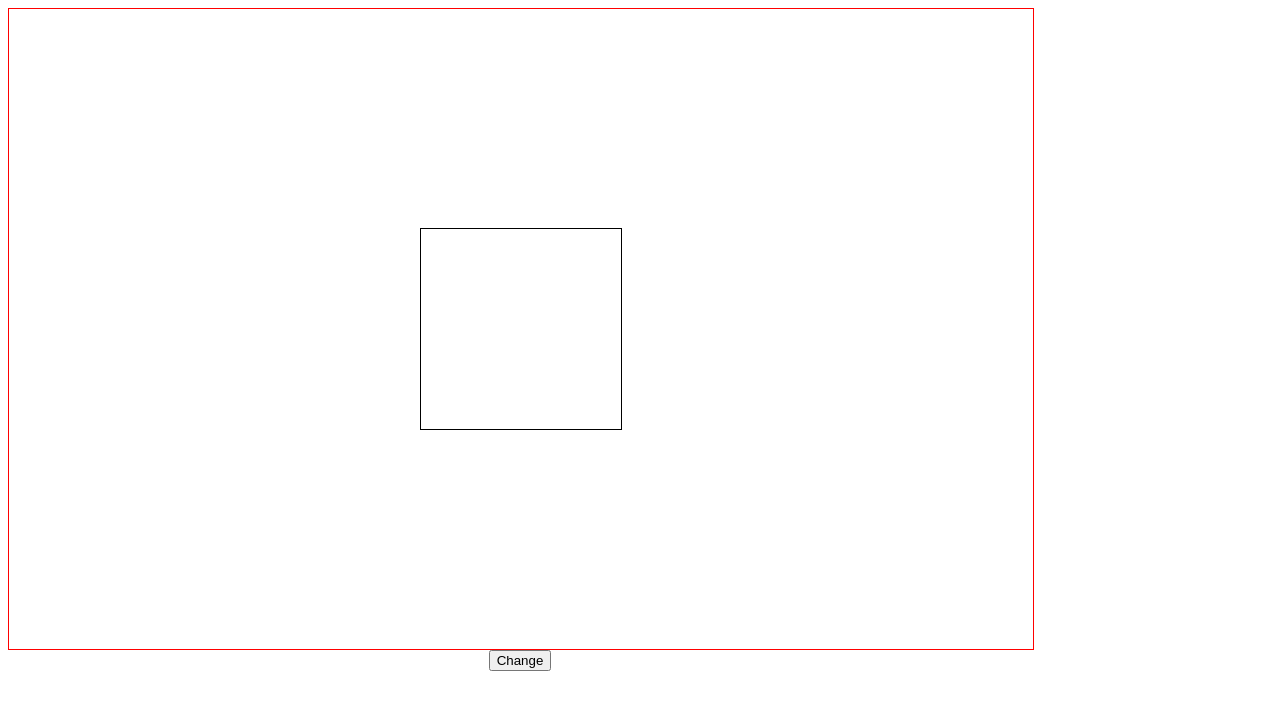
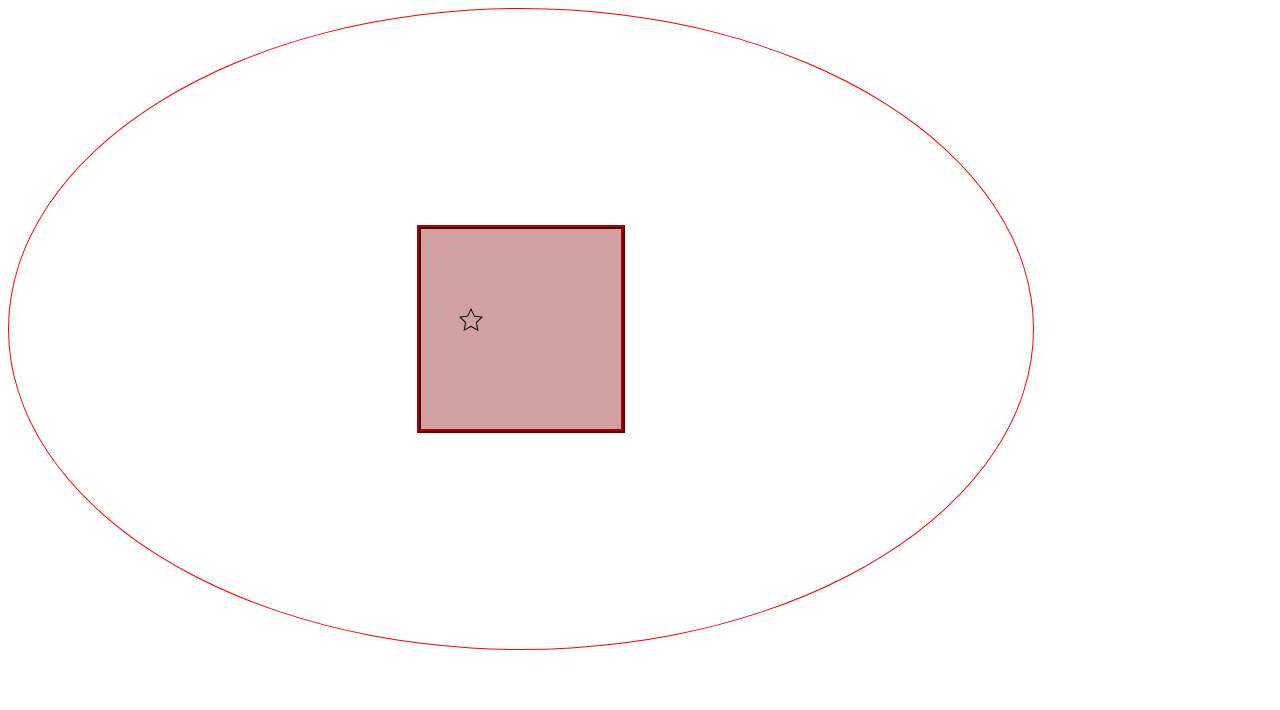
Before and after one commit to jessejputnam/animation-check, a plain HTML site: page index.html in a window 1280 px wide. Drawn offline with Linux system fonts and the light colour scheme.

Commit message:
Add multiple stars

```diff
--- a/index.html
+++ b/index.html
@@ -14,13 +14,25 @@
   <body>
     <div class="container">
       <div class="anim__container">
-        <img src="iconmonstr-star-thin.svg" alt="Star" class="star__img" />
+        <img
+          src="iconmonstr-star-thin.svg"
+          alt="Star"
+          class="star__img"
+          id="star1"
+        />
+        <img
+          src="iconmonstr-star-thin.svg"
+          alt="Star"
+          class="star__img"
+          id="star2"
+        />
+        <img
+          src="iconmonstr-star-thin.svg"
+          alt="Star"
+          class="star__img"
+          id="star3"
+        />
       </div>
     </div>
-    <footer>
-      <div class="btn__container">
-        <button class="btn">Change</button>
-      </div>
-    </footer>
   </body>
 </html>
--- a/script.js
+++ b/script.js
@@ -1,37 +1,57 @@
 "use strict";
 
-const starImg = document.querySelector(".star__img");
-const button = document.querySelector(".btn");
+const starImg1 = document.querySelector("#star1");
+const starImg2 = document.querySelector("#star2");
+const starImg3 = document.querySelector("#star3");
 
 let starTop, starLeft;
 
-starImg.style.top = "-10%";
-starImg.style.left = "-10%";
+starImg1.style.top = "-20%";
+starImg1.style.left = "-10%";
+starImg2.style.top = "-20%";
+starImg2.style.left = "-10%";
+starImg3.style.top = "-20%";
+starImg3.style.left = "-10%";
 
-button.addEventListener("click", () => {
+const changePosition1 = function () {
   starLeft = Math.floor(Math.random() * 150) - 20;
   starTop = Math.floor(Math.random() * 150) - 20;
 
-  while (starTop > 0 && starTop < 100 && starLeft > 0 && starLeft < 100) {
+  while (starTop > -10 && starTop < 110 && starLeft > -10 && starLeft < 110) {
     starLeft = Math.floor(Math.random() * 150) - 20;
     starTop = Math.floor(Math.random() * 150) - 20;
   }
 
-  starImg.style.top = starTop + "%";
-  starImg.style.left = starLeft + "%";
-});
+  starImg1.style.top = starTop + "%";
+  starImg1.style.left = starLeft + "%";
+};
 
-const changePosition = function () {
+const changePosition2 = function () {
   starLeft = Math.floor(Math.random() * 150) - 20;
   starTop = Math.floor(Math.random() * 150) - 20;
 
-  while (starTop > 0 && starTop < 100 && starLeft > 0 && starLeft < 100) {
+  while (starTop > -10 && starTop < 110 && starLeft > -10 && starLeft < 110) {
     starLeft = Math.floor(Math.random() * 150) - 20;
     starTop = Math.floor(Math.random() * 150) - 20;
   }
 
-  starImg.style.top = starTop + "%";
-  starImg.style.left = starLeft + "%";
+  starImg2.style.top = starTop + "%";
+  starImg2.style.left = starLeft + "%";
 };
 
-setInterval(changePosition, 1700);
+const changePosition3 = function () {
+  starLeft = Math.floor(Math.random() * 130) - 10;
+  starTop = Math.floor(Math.random() * 140) - 20;
+
+  while (starTop > -10 && starTop < 110 && starLeft > -10 && starLeft < 110) {
+    starLeft = Math.floor(Math.random() * 130) - 20;
+    starTop = Math.floor(Math.random() * 140) - 20;
+  }
+
+  starImg3.style.top = starTop + "%";
+  starImg3.style.left = starLeft + "%";
+};
+
+setInterval(changePosition1, 1400);
+setInterval(changePosition2, 1400);
+setInterval(changePosition3, 1400);
--- a/styles.css
+++ b/styles.css
@@ -10,12 +10,14 @@ body {
   display: flex;
   justify-content: center;
   align-items: center;
+  border-radius: 50%;
 }
 
 .anim__container {
   height: 200px;
   width: 200px;
-  border: solid 1px black;
+  border: ridge 4px rgb(173, 0, 0);
+  background-color: rgba(168, 73, 73, 0.521);
   overflow: hidden;
 }
 
```
